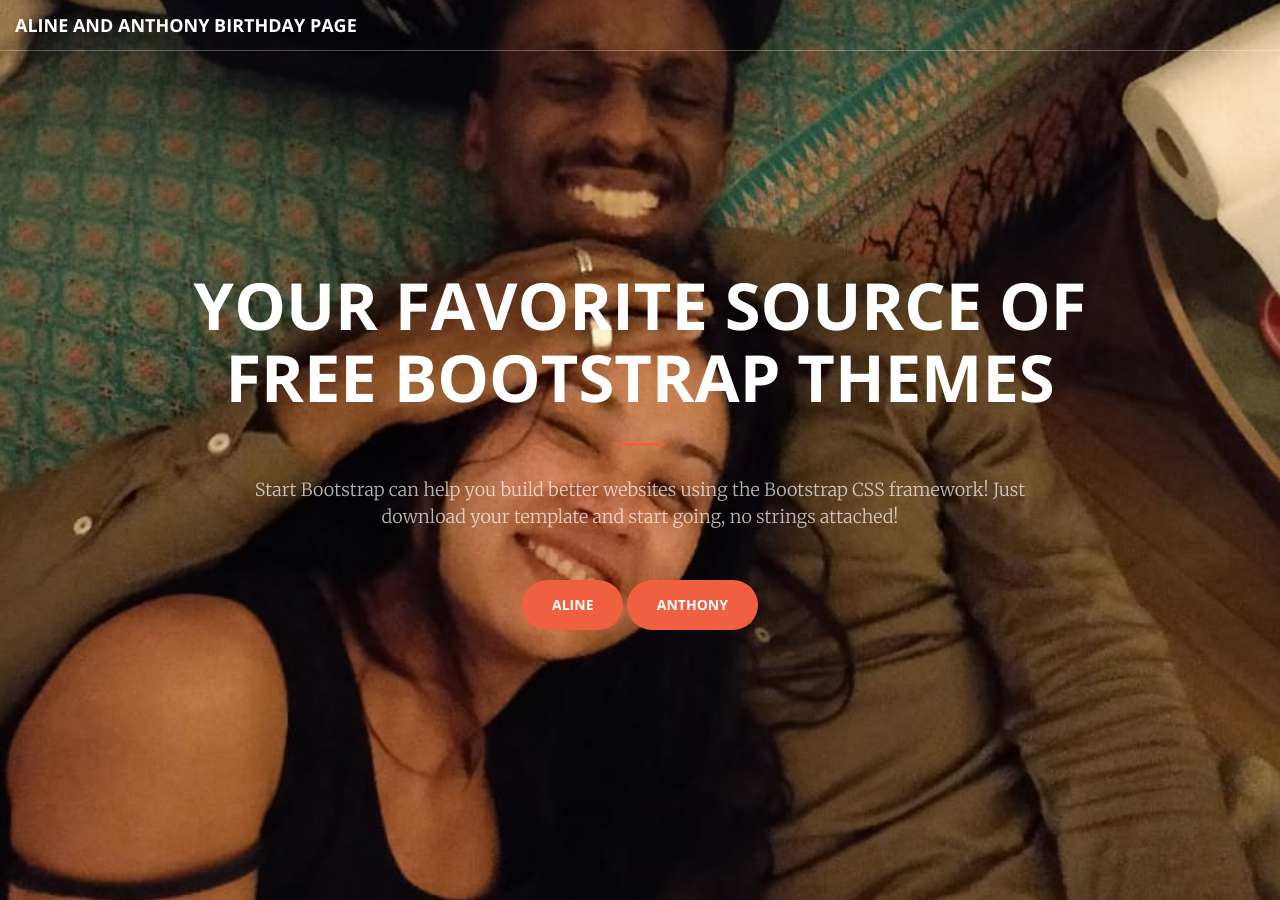
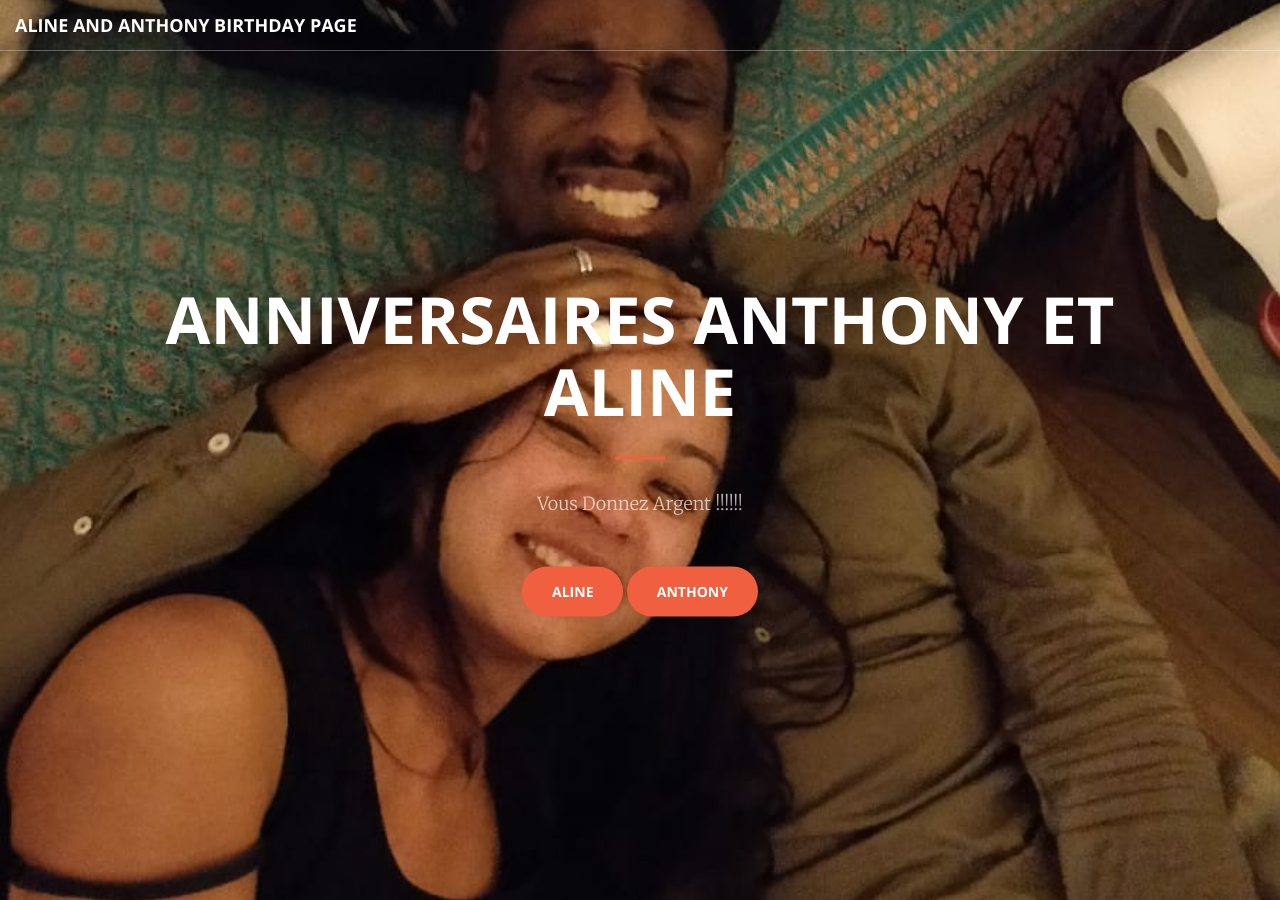
Before and after one commit to birthdayAandA/birthdayAandA.github.io, a Jekyll site: the page built from index.html, in a window 1280 px wide and 900 px high. Built offline with Jekyll 4.4.1, drawn with Linux system fonts in a browser that asks for light colours.

Commit message:
Test commit

```diff
--- a/_includes/header.html
+++ b/_includes/header.html
@@ -1,9 +1,9 @@
 <header>
     <div class="header-content">
         <div class="header-content-inner">
-            <h1>Your Favorite Source of Free Bootstrap Themes</h1>
+            <h1> Anniversaires Anthony et Aline  </h1>
             <hr>
-            <p>Start Bootstrap can help you build better websites using the Bootstrap CSS framework! Just download your template and start going, no strings attached!</p>
+            <p>Vous Donnez Argent !!!!!! </p>
             <a href="#about" class="btn btn-primary btn-xl page-scroll">Aline</a>
             <a href="#about" class="btn btn-primary btn-xl page-scroll">Anthony</a>
         </div>
```
